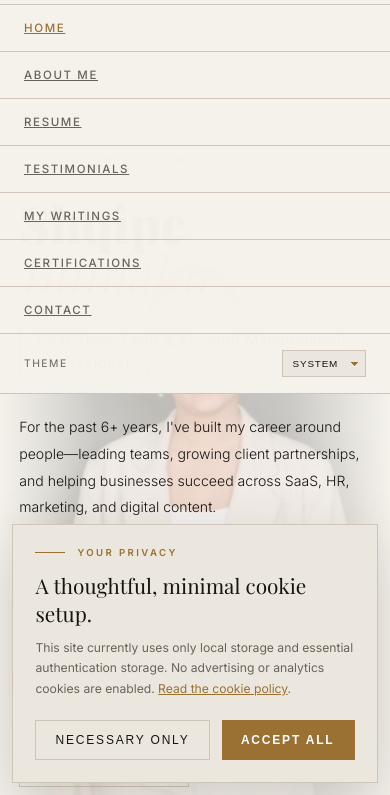
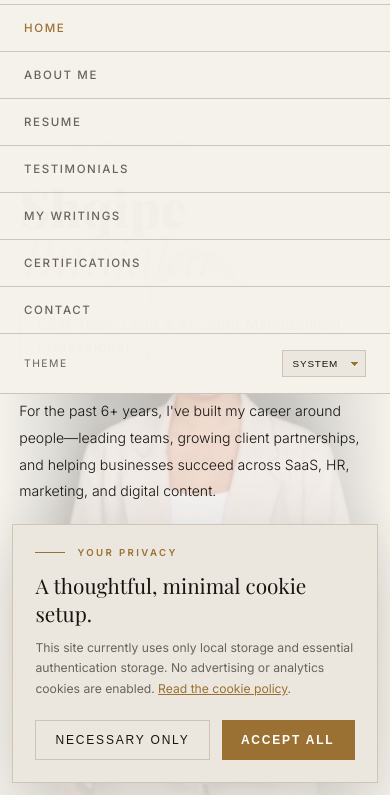
Before and after one commit to shqipebunjaku/shqipebunjaku.com, a website built with Vite: page index.html in a window 390 px wide. Both pictures are taken after a click on the button 353 px from the left and 26 px from the top of the page. Shown: the part 49-844 px from the top of the page. Built offline with nearby package versions, Linux system fonts and the light colour scheme; some packages are replaced by stand-ins of ours; no server answers; the database is empty; a web font is replaced by a local one.

Commit message:
Fix mobile navigation spacing

```diff
--- a/assets/css/styles.css
+++ b/assets/css/styles.css
@@ -524,6 +524,7 @@
 
   /* ── NAV ── */
   nav{padding:0 1.2rem;height:54px}
+  .page{top:54px}
   .nav-logo{width:40px;height:50px}
   .nav-logo img{width:39px;height:39px}
   .nav-links{display:none!important}
@@ -647,7 +648,7 @@
 .mob-nav a{
   font-size:.72rem;letter-spacing:.14em;text-transform:uppercase;
   color:var(--muted);padding:1rem 1.5rem;border-bottom:1px solid var(--border);
-  cursor:pointer;font-weight:500;display:block;
+  cursor:pointer;font-weight:500;display:block;text-decoration:none;
   transition:color .2s;
 }
 .mob-nav a:last-child{border-bottom:none}
```
